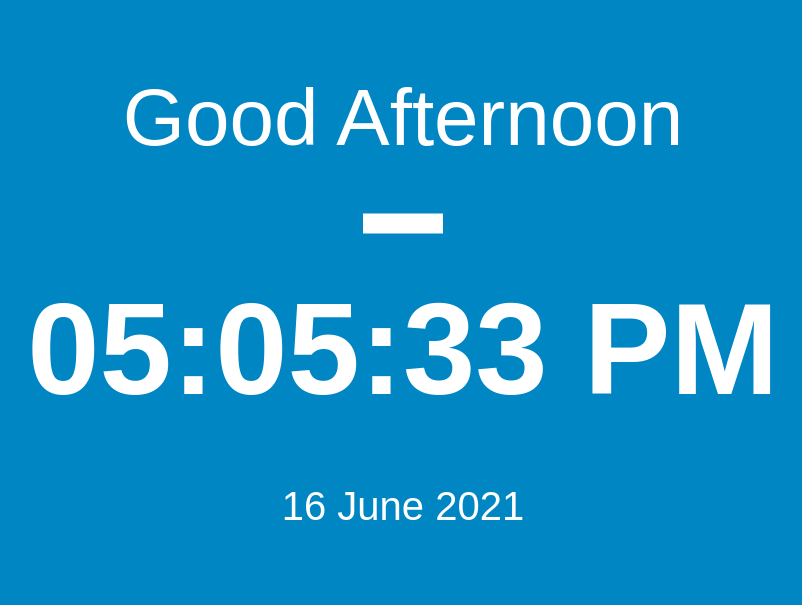
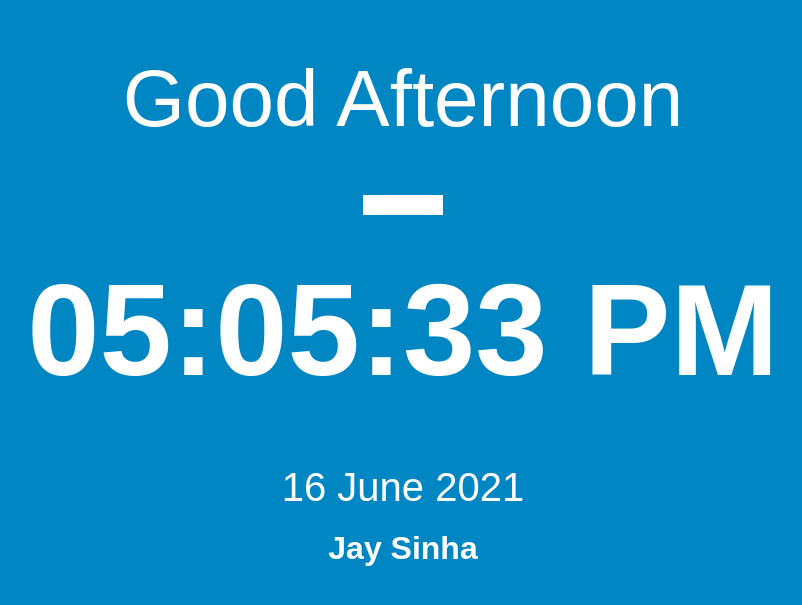
Before and after one commit to sorab27/Digital-Clock-using-JS, a plain HTML site: page index.html in a window 1280 px wide. Shown: the part 115-720 px from the top of the page, without its empty margins (237-1039 px from the left). Drawn offline with Linux system fonts and the light colour scheme.

Commit message:
initial commit

```diff
--- a/index.html
+++ b/index.html
@@ -13,6 +13,7 @@
       <hr />
       <div id="clock"></div>
       <div id="date"></div>
+      <h1>Jay Sinha</h1>
     </div>
     <script src="./app.js"></script>
   </body>
```
